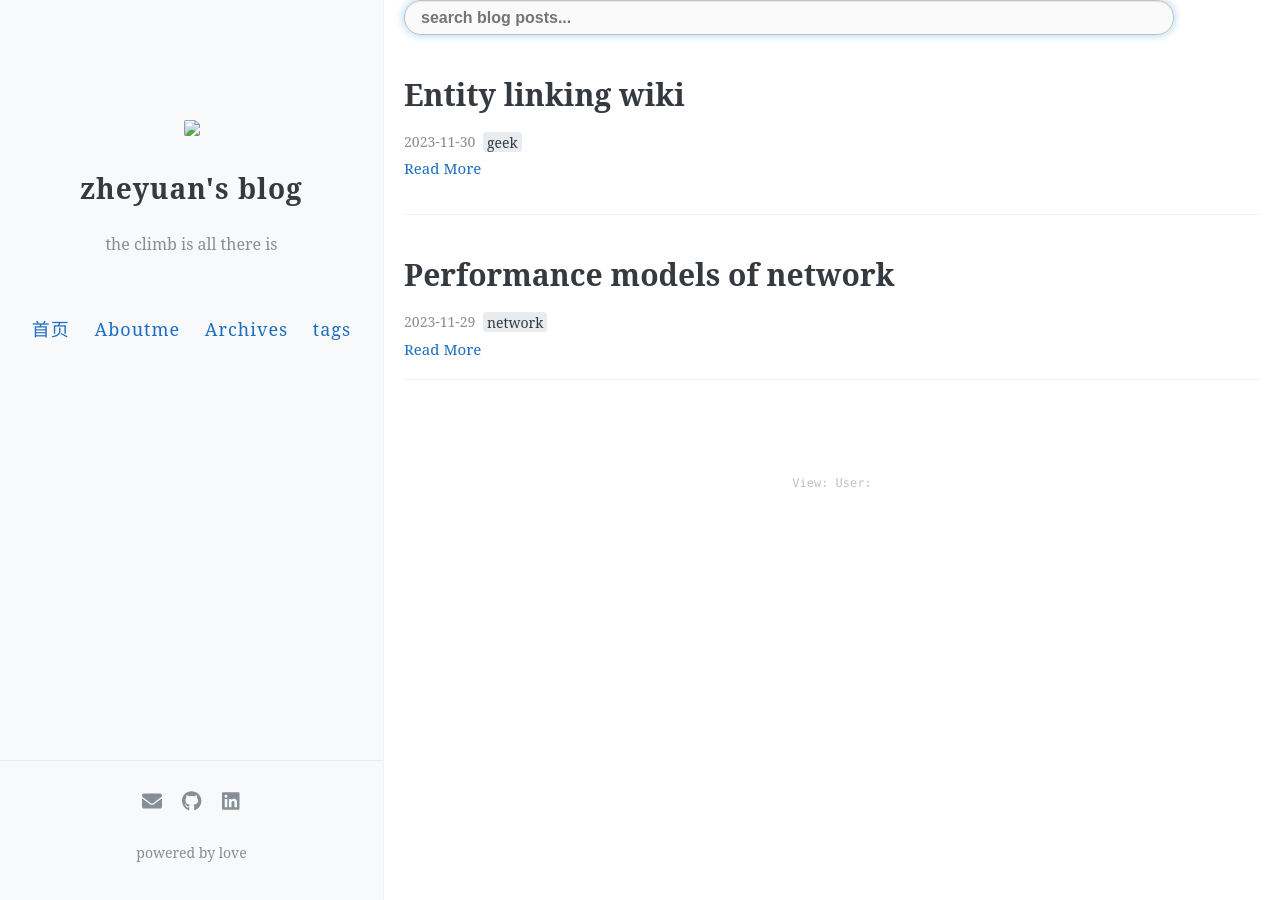
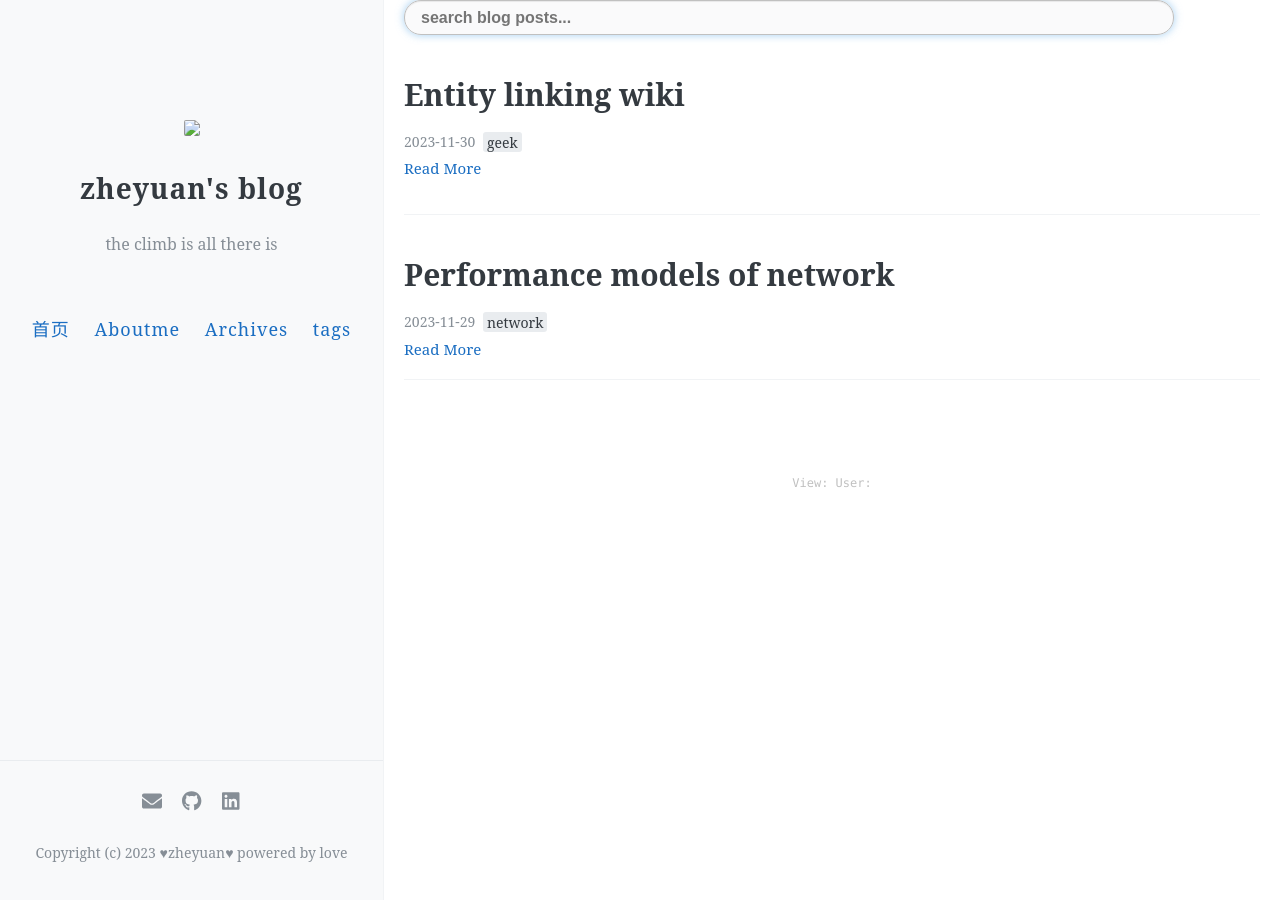
Before and after one commit to zhang-mickey/zhang-mickey.github.io, a Jekyll site: the page built from index.html, in a window 1280 px wide. Built offline with Jekyll 4.4.1, drawn with Linux system fonts in a browser that asks for light colours; the list of posts is cut into pages by our own code; comment, search, counter and statistics services are not loaded; part of the change alters nothing that is shown.

Commit message:
Update _config.yml

```diff
--- a/_config.yml
+++ b/_config.yml
@@ -49,8 +49,8 @@ footer-links:
   youtube:
 
 # Text under the icons in footer
-footer-text: Copyright (c) 2023 ♥zheyuan♥
-footer-text: powered by love
+footer-text: Copyright (c) 2023 ♥zheyuan♥   powered by love
+
 
 # Enter your Disqus shortname (not your username) to enable commenting on posts
 # You can find your shortname on the Settings page of your Disqus account
```
